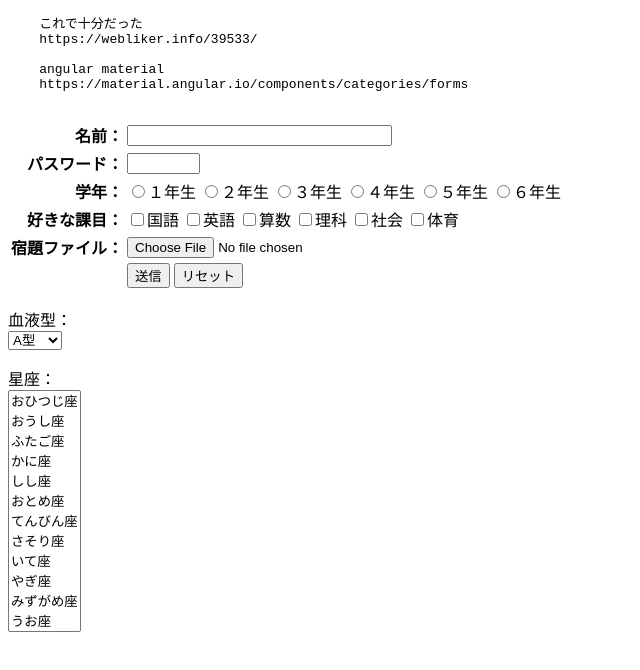
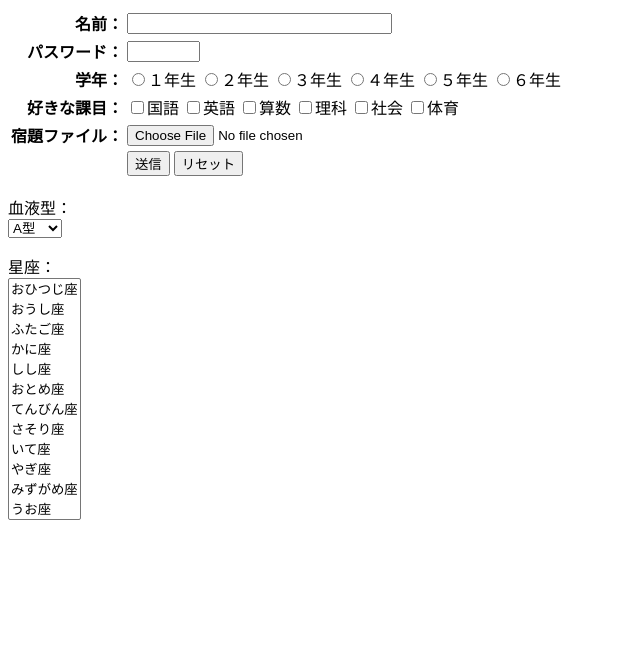
Before and after one commit to yoshinari1356/basic_html, a plain HTML site: page index.html in a window 1280 px wide. Shown: the whole page, without its empty margins (0-640 px from the left). Drawn offline with Linux system fonts and the light colour scheme.

Commit message:
Update index.html

```diff
--- a/index.html
+++ b/index.html
@@ -7,14 +7,6 @@
     <title>Document</title>
   </head>
   <body>
-    <pre>
-    これで十分だった
-    https://webliker.info/39533/
-
-    angular material
-    https://material.angular.io/components/categories/forms
-  </pre
-    >
 
     <form action="cgi-bin/aaa.cgi" method="post">
       <table border="0">
```
